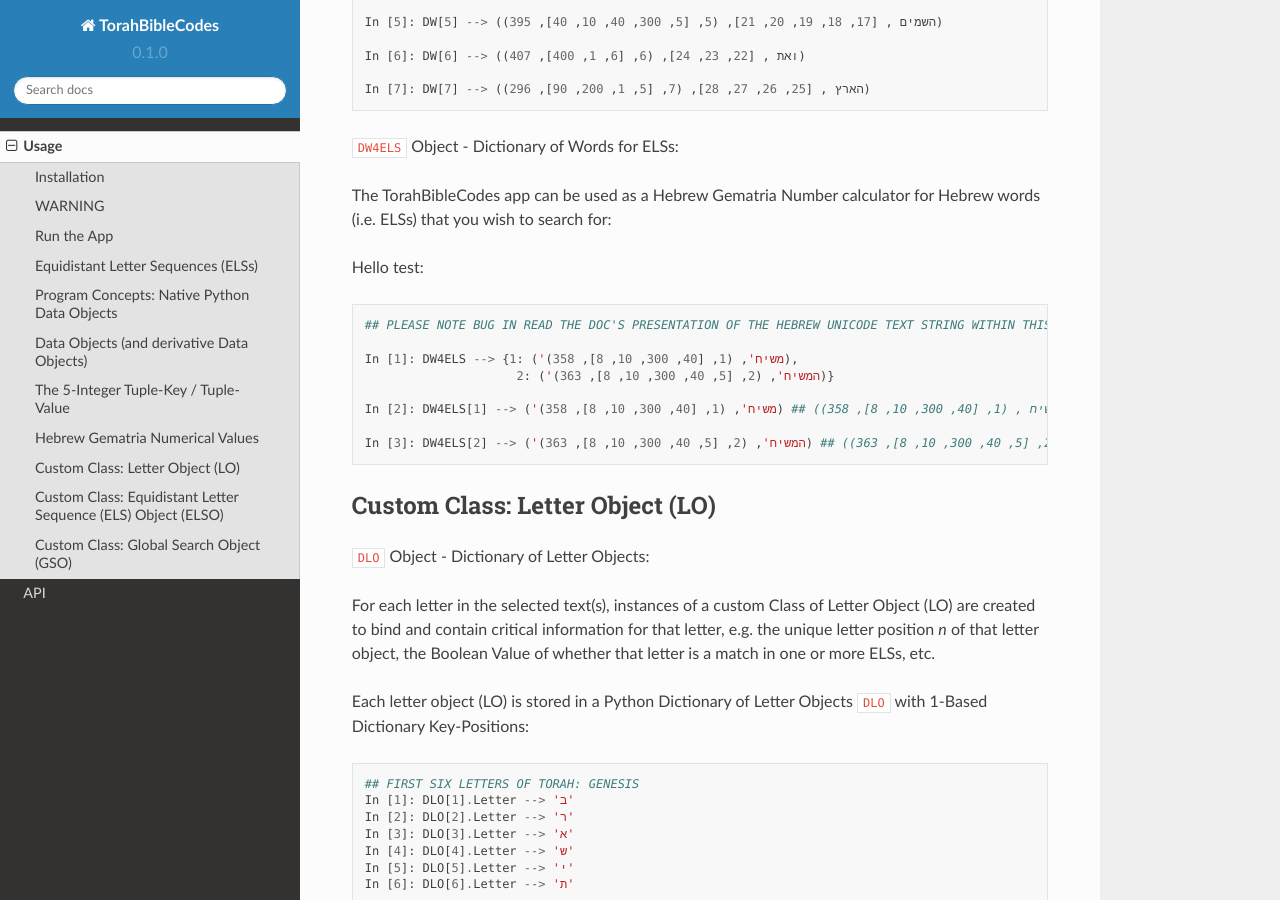
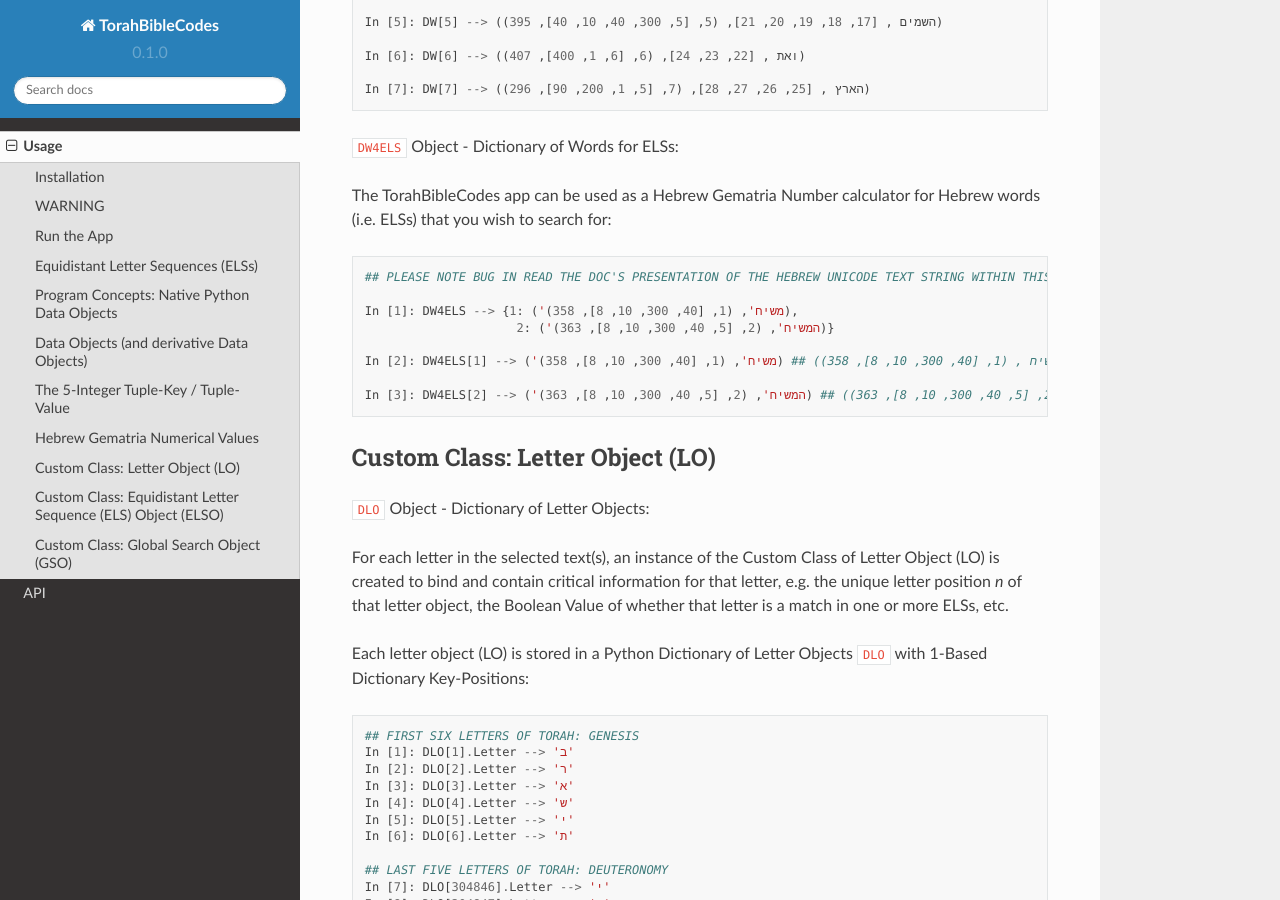
Before and after one commit to TorahBibleCodes/TorahBibleCodes_Sphinx, a Sphinx documentation site: the page built from docs/source/usage.rst, in a window 1280 px wide and 900 px high, scrolled down 9748 px. Built offline with Sphinx 7.4.7 and the Read the Docs theme 2.0.0, drawn with Linux system fonts in a browser that asks for light colours.

Commit message:
Update usage.rst

```diff
--- a/docs/source/usage.rst
+++ b/docs/source/usage.rst
@@ -440,8 +440,6 @@
 
 The TorahBibleCodes app can be used as a Hebrew Gematria Number calculator for Hebrew words (i.e. ELSs) that you wish to search for::
 
-Hello test::
-
    ## PLEASE NOTE BUG IN READ THE DOC'S PRESENTATION OF THE HEBREW UNICODE TEXT STRING WITHIN THIS COMPLEX TUPLE
 
    In [1]: DW4ELS --> {1: ('משיח', (1, [40, 300, 10, 8], 358)),
@@ -458,7 +456,7 @@
 
 ``DLO`` Object - Dictionary of Letter Objects:
 
-For each letter in the selected text(s), instances of a custom Class of Letter Object (LO) are created to bind and contain critical information for that letter, e.g. the unique letter position *n* of that letter object, the Boolean Value of whether that letter is a match in one or more ELSs, etc.
+For each letter in the selected text(s), an instance of the Custom Class of Letter Object (LO) is created to bind and contain critical information for that letter, e.g. the unique letter position *n* of that letter object, the Boolean Value of whether that letter is a match in one or more ELSs, etc.
 
 Each letter object (LO) is stored in a Python Dictionary of Letter Objects ``DLO`` with 1-Based Dictionary Key-Positions::
 
```
